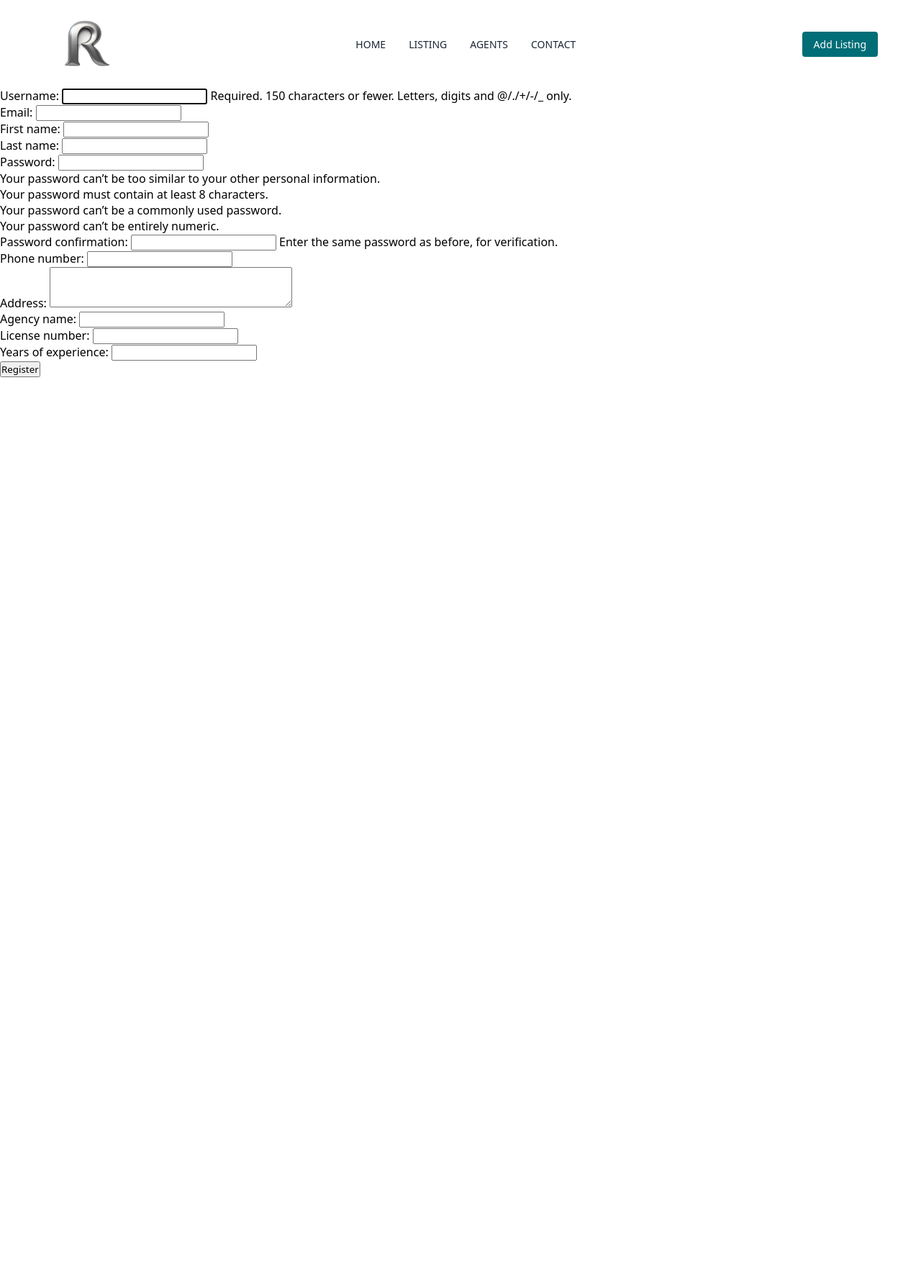
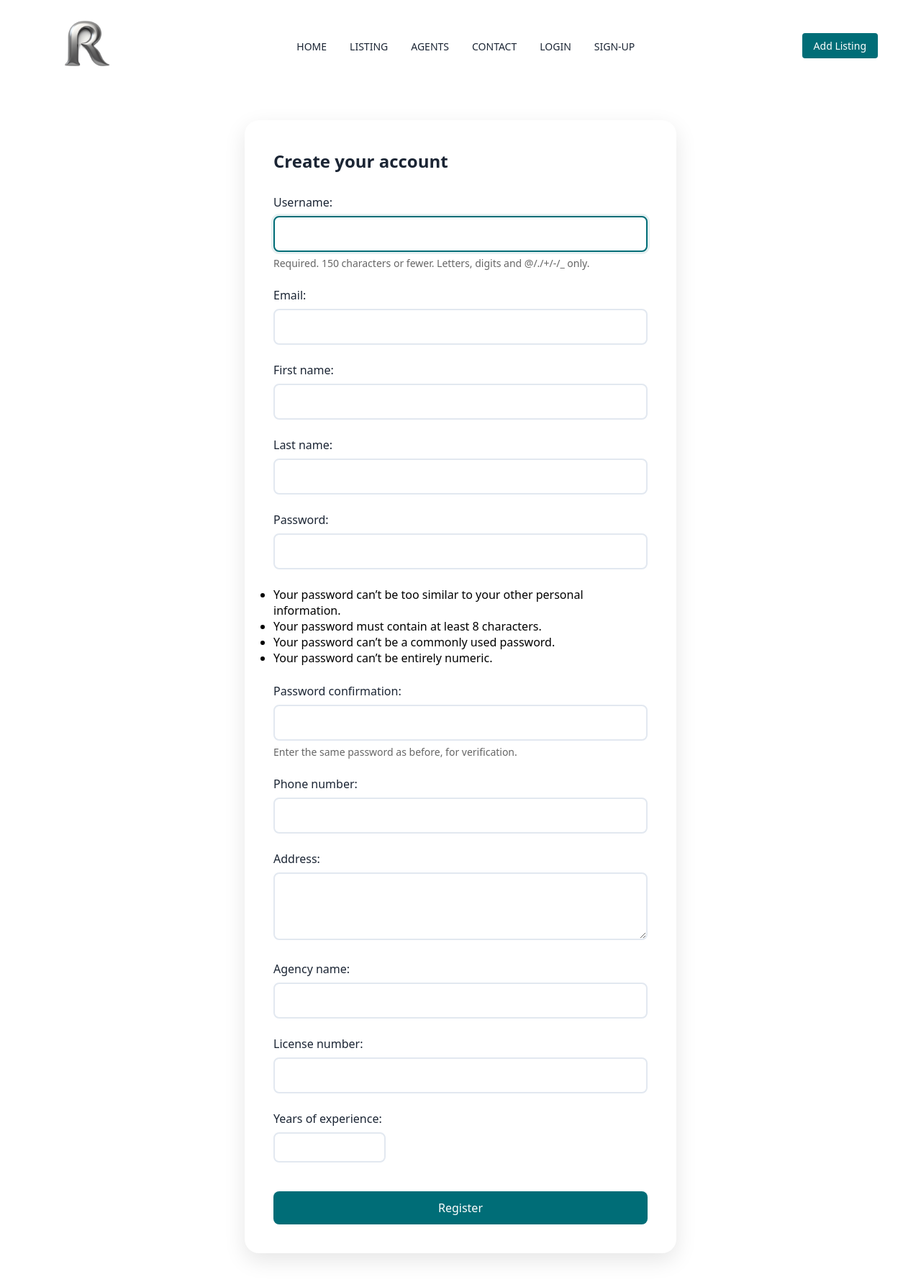
Before and after one commit to codinSamueldev/real-state-site, a Django app: page /sign-up/realtor/ in a window 1280 px wide. Shown: the whole page at 72% size. Before the commit the page ends 524 px from the top, so only its background shows below. Run offline with Django 5.2, Linux system fonts and the light colour scheme.

Commit message:
improve UI for sign-up + update some header links
some dependencies are installed, see requirements file + new registration files to avoid DRY

```diff
--- a/real_state/agents/forms.py
+++ b/real_state/agents/forms.py
@@ -5,9 +5,12 @@ from django.core.exceptions import ValidationError
 from django.db import transaction
 from .models import UserProfile, RealtorProfile
 
+from phonenumber_field.formfields import SplitPhoneNumberField
+
 class UserRegistrationForm(UserCreationForm):
+    first_name = forms.CharField(required=True, min_length=2)
     email = forms.EmailField(required=True)
-    phone_number = forms.CharField(max_length=15, required=True)
+    phone_number = SplitPhoneNumberField()
     address = forms.CharField(widget=forms.Textarea(attrs={'rows': 3}), required=True)
 
     class Meta:
--- a/real_state/real_state/settings.py
+++ b/real_state/real_state/settings.py
@@ -37,6 +37,7 @@ INSTALLED_APPS = [
     'django.contrib.sessions',
     'django.contrib.messages',
     'django.contrib.staticfiles',
+    'phonenumber_field',
     'landing',
     'agents',
 ]
--- a/real_state/requirements.txt
+++ b/real_state/requirements.txt
@@ -1,5 +1,8 @@
 asgiref==3.8.1
+babel==2.17.0
 Django==5.0
+django-phonenumber-field==8.0.0
+phonenumbers==8.13.55
 pillow==11.1.0
 sqlparse==0.5.3
 typing_extensions==4.12.2
--- a/real_state/templates/layouts/base.html
+++ b/real_state/templates/layouts/base.html
@@ -10,6 +10,10 @@
     <link rel="preconnect" href="https://fonts.googleapis.com">
     <link rel="preconnect" href="https://fonts.gstatic.com" crossorigin>
     <link href="https://fonts.googleapis.com/css2?family=IBM+Plex+Sans:ital,wght@0,100..700;1,100..700&display=swap" rel="stylesheet">
+
+    {% block styles %}
+    {% endblock %}
+
 </head>
 <body>
     {% include 'layouts/partials/header.html' %}
--- a/real_state/templates/layouts/partials/header.html
+++ b/real_state/templates/layouts/partials/header.html
@@ -2,13 +2,17 @@
 <!-- Header -->
 <header class="header">
     <div class="container header-content">
-        <img src="{% static 'real_state_staticss/real_state_logo.png' %}" alt="Logo" class="logo">
+        <a href="{% url 'home' %}" target="_self" rel="noopener noreferrer">
+            <img src="{% static 'real_state_staticss/real_state_logo.png' %}" alt="Logo" class="logo">
+        </a>
         <nav>
             <ul class="nav-links">
-                <li><a href="#">HOME</a></li>
+                <li><a href="{% url 'home' %}">HOME</a></li>
                 <li><a href="#">LISTING</a></li>
                 <li><a href="#">AGENTS</a></li>
                 <li><a href="#">CONTACT</a></li>
+                <li><a href="#">LOGIN</a></li>
+                <li><a href="{% url 'redirect_question' %}" target="_self">SIGN-UP</a></li>
             </ul>
         </nav>
         <div class="header-actions">
--- a/real_state/templates/registration/realtors.html
+++ b/real_state/templates/registration/realtors.html
@@ -3,10 +3,10 @@
 
 {% block title %}Realtor/Agent registration{% endblock %}
 
+{% block styles %}
+    {% include 'registration/registration_styles.html' %}
+{% endblock %}
+
 {% block content %}
-<form method="post">
-    {% csrf_token %}
-    {{ form.as_p }}
-    <button type="submit">Register</button>
-</form>
+    {% include 'registration/registration_form.html' %}
 {% endblock %}
--- /dev/null
+++ b/real_state/templates/registration/registration_form.html
@@ -0,0 +1,23 @@
+<div class="form-container">
+    <h2 class="form-title">Create your account</h2>
+    <form method="post" autocomplete="on">
+        {% csrf_token %}
+        {% for field in form %}
+            <p>
+                {{ field.label_tag }}
+                {{ field }}
+                {% if field.help_text %}
+                    <span class="helptext">{{ field.help_text }}</span>
+                {% endif %}
+                {% if field.errors %}
+                    <ul class="errorlist">
+                        {% for error in field.errors %}
+                            <li>{{ error }}</li>
+                        {% endfor %}
+                    </ul>
+                {% endif %}
+            </p>
+        {% endfor %}
+        <button type="submit" class="submit-btn">Register</button>
+    </form>
+</div>
--- /dev/null
+++ b/real_state/templates/registration/registration_styles.html
@@ -0,0 +1,149 @@
+<style>
+    /* Form container */
+    .form-container {
+        max-width: 600px;
+        margin: 40px auto;
+        padding: 40px;
+        background: white;
+        border-radius: 20px;
+        box-shadow: 0 10px 30px rgba(0, 0, 0, 0.1);
+        animation: formAppear 0.5s ease-out;
+    }
+
+    /* Style for form.as_p */
+    .form-container p {
+        margin-bottom: 24px;
+    }
+
+    /* Form title */
+    .form-title {
+        font-size: 24px;
+        font-weight: 600;
+        margin-bottom: 30px;
+        color: #1B2534;
+    }
+
+    /* Labels */
+    label {
+        display: block;
+        margin-bottom: 8px;
+        font-weight: 500;
+        color: #1B2534;
+    }
+
+    /* Input fields */
+    input[type="text"],
+    input[type="email"],
+    input[type="password"],
+    input[type="tel"],
+    textarea {
+        width: 100%;
+        padding: 12px 16px;
+        border: 2px solid #e2e8f0;
+        border-radius: 8px;
+        font-size: 16px;
+        transition: all 0.3s ease;
+        outline: none;
+    }
+
+    select, input[type="number"]{
+        width: 30%;
+        padding: 8px 16px;
+        border: 2px solid #e2e8f0;
+        border-radius: 8px;
+        font-size: 16px;
+        transition: all 0.3s ease;
+        outline: none;
+    }
+
+    input[type="text"]:focus,
+    input[type="email"]:focus,
+    input[type="password"]:focus,
+    input[type="tel"]:focus,
+    textarea:focus {
+        border-color: #006D77;
+        box-shadow: 0 0 0 3px rgba(0, 109, 119, 0.1);
+    }
+
+    /* Help text */
+    .helptext {
+        display: block;
+        margin-top: 6px;
+        font-size: 14px;
+        color: #666;
+    }
+
+    /* Password requirements list */
+    .helptext ul {
+        list-style: none;
+        margin-top: 8px;
+        padding-left: 0;
+    }
+
+    .helptext ul li {
+        position: relative;
+        padding-left: 20px;
+        margin-bottom: 4px;
+        font-size: 14px;
+        color: #666;
+    }
+
+    .helptext ul li::before {
+        content: "•";
+        position: absolute;
+        left: 0;
+        color: #006D77;
+    }
+
+    /* Error messages */
+    .errorlist {
+        list-style: none;
+        color: #e53e3e;
+        margin-top: 6px;
+        font-size: 14px;
+    }
+
+    /* Submit button */
+    .submit-btn {
+        background-color: #006D77;
+        color: white;
+        padding: 12px 24px;
+        border: none;
+        border-radius: 8px;
+        font-size: 16px;
+        font-weight: 500;
+        cursor: pointer;
+        transition: all 0.3s ease;
+        width: 100%;
+        margin-top: 16px;
+    }
+
+    .submit-btn:hover {
+        background-color: #005a63;
+        transform: translateY(-1px);
+    }
+
+    .submit-btn:active {
+        transform: translateY(0);
+    }
+
+    /* Animation */
+    @keyframes formAppear {
+        from {
+            opacity: 0;
+            transform: translateY(20px);
+        }
+        to {
+            opacity: 1;
+            transform: translateY(0);
+        }
+    }
+
+    /* Responsive adjustments */
+    @media (max-width: 768px) {
+        .form-container {
+            margin: 20px;
+            padding: 20px;
+        }
+    }
+</style>
```
Also changed, not shown: real_state/templates/registration/home_buyers.html (+5 -5 lines), real_state/templates/registration/redirect_question.html (+149 -8 lines).
